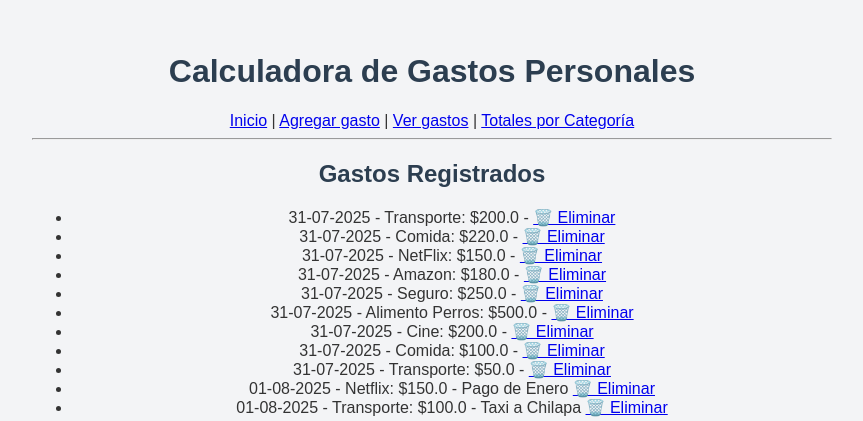
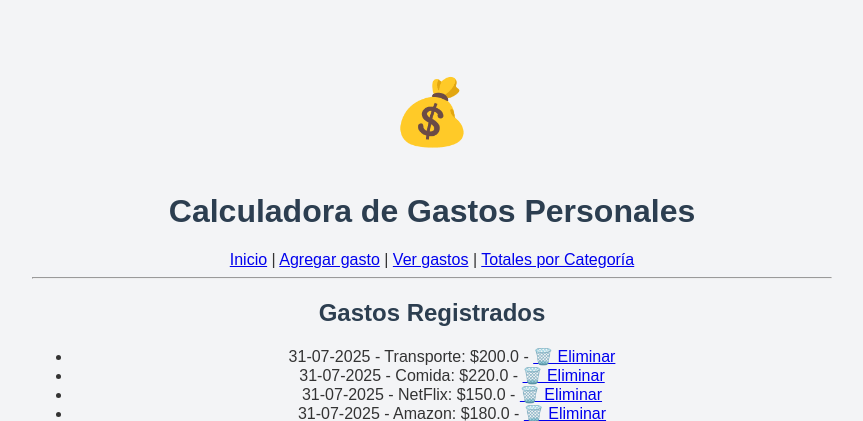
Before and after one commit to JuanLemus97/calculadora_gastos_personales, a Flask app: page /gastos in a window 1280 px wide. Shown: the top 421 px of the page, without its empty margins (208-1071 px from the left). Run offline with Flask 3, Linux system fonts and the light colour scheme.

Commit message:
Agregando icono

```diff
--- a/templates/base.html
+++ b/templates/base.html
@@ -7,6 +7,7 @@
         <link rel="icon" href="calculadora_gastos/static/favicon-32x32.png" type="image/x-icon">
     </head>
     <body>
+        <h1 style="font-size: 4rem;">💰</h1>
         <h1>Calculadora de Gastos Personales</h1>
         <nav>
             <a href="{{ url_for('index') }}">Inicio</a> |
```
